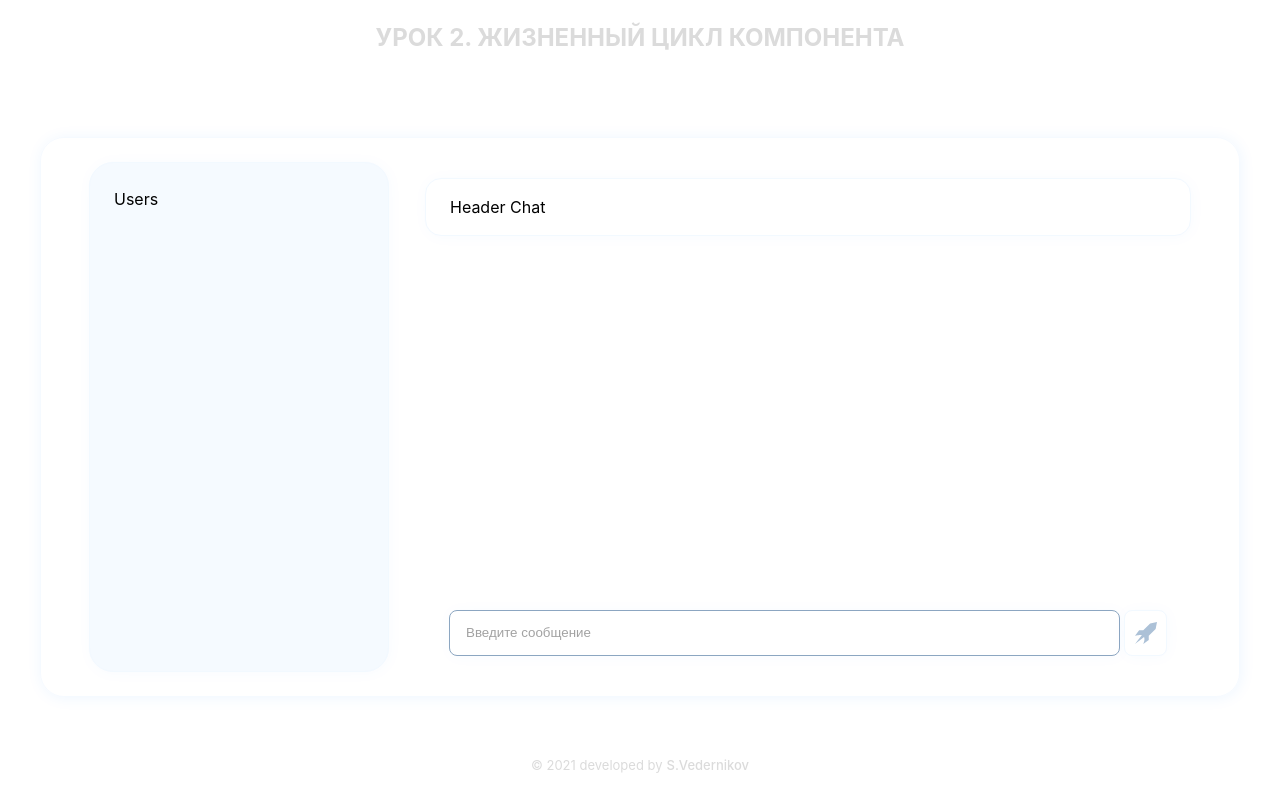
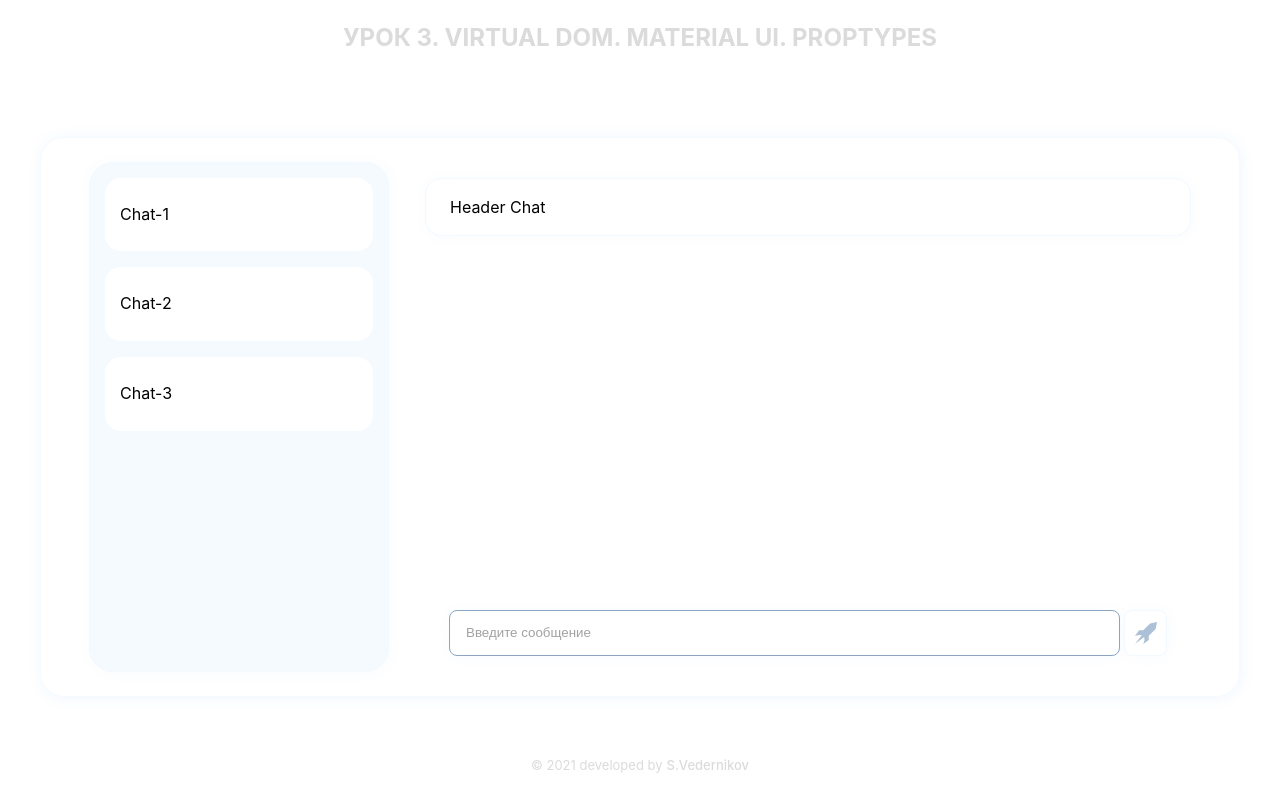
Before and after one commit to Sergey059/gb-base-react, a React (Create React App) app: page / in a window 1280 px wide. Built offline with nearby package versions, Linux system fonts and the light colour scheme.

Commit message:
finished hw lesson-3

```diff
--- a/src/components/Header.js
+++ b/src/components/Header.js
@@ -2,7 +2,7 @@ import React from "react";
 import styled from "styled-components";
 
 const Header = () => {
-  return <SiteTitle>Урок 2. Жизненный цикл компонента</SiteTitle>;
+  return <SiteTitle>Урок 3. Virtual DOM. Material UI. PropTypes</SiteTitle>;
 };
 
 export default Header;
--- a/src/components/Sidebar.js
+++ b/src/components/Sidebar.js
@@ -1,20 +1,22 @@
-import React from "react";
+import React, { useState } from "react";
 import styled from "styled-components";
-import SidebarUsers from "./SidebarUsers";
 
 const Sidebar = () => {
+  const [rooms] = useState(["Chat-1", "Chat-2", "Chat-3"]);
   return (
-    <SidebarBox>
-      <SidebarUsers />
-    </SidebarBox>
+    <RoomsList>
+      {rooms.map((room, index) => (
+        <Room key={index}>{room}</Room>
+      ))}
+    </RoomsList>
   );
 };
 
 export default Sidebar;
 
-const SidebarBox = styled.aside`
+const RoomsList = styled.aside`
   margin-right: 36px;
-  padding: 24px;
+  padding: 15px;
   height: 100%;
   flex: 0 0 300px;
   border: 1px solid #f2f9ff;
@@ -22,3 +24,9 @@ const SidebarBox = styled.aside`
   background-color: #f5faff;
   box-shadow: 1px 1px 15px 0px rgb(0 123 255 / 3%);
 `;
+const Room = styled.div`
+  padding: 24px 15px;
+  margin-bottom: 16px;
+  background-color: #fff;
+  border-radius: 16px;
+`;
--- a/src/components/SidebarUsers.js
+++ /dev/null
@@ -1,10 +0,0 @@
-import React from "react";
-import styled from "styled-components";
-
-const SidebarUsers = () => {
-  return <Users>Users</Users>;
-};
-
-export default SidebarUsers;
-
-const Users = styled.div``;
```
Also changed, not shown: src/components/Room.js (added, +7 -0 lines), 2 other files (tests, documents, lock files or other folders).
